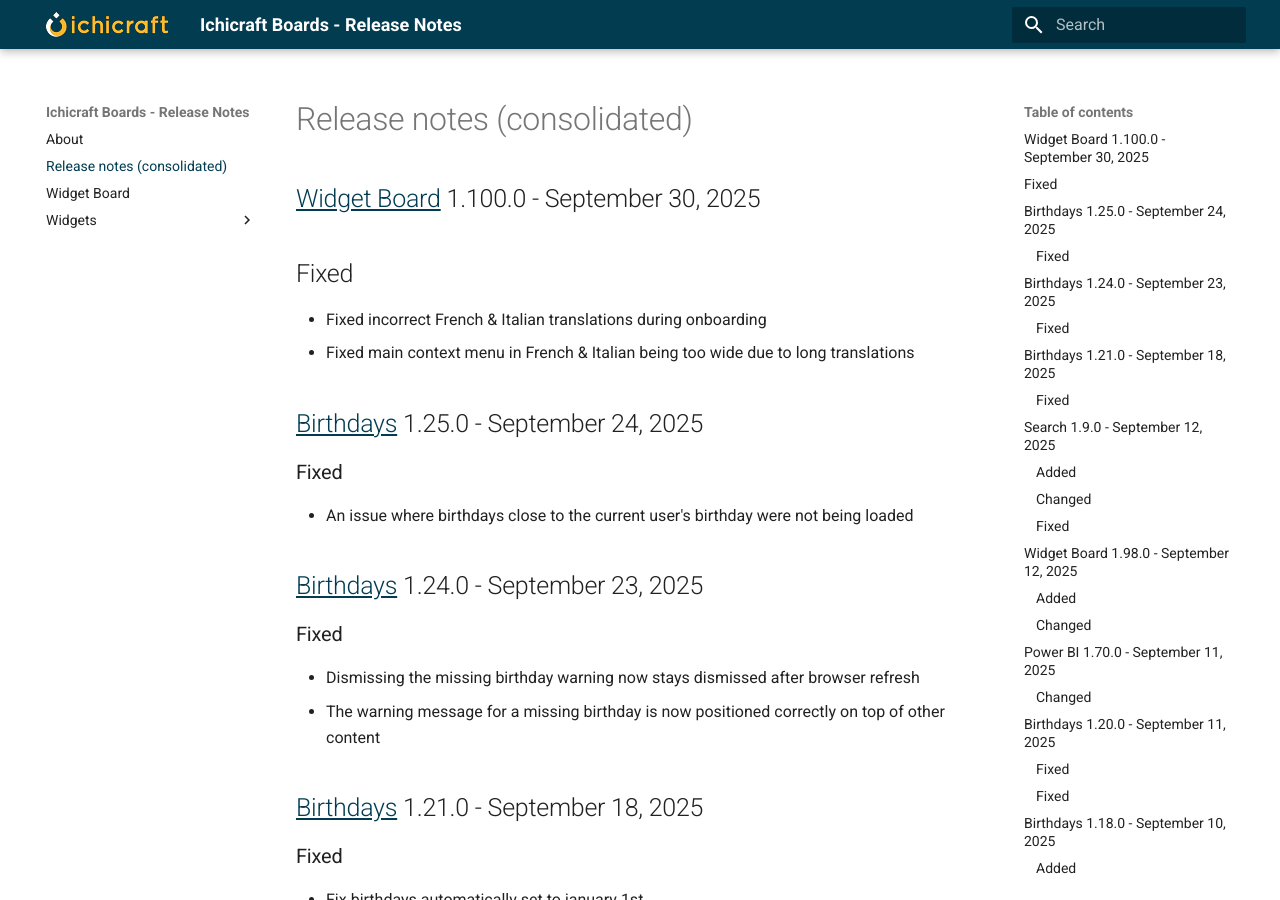
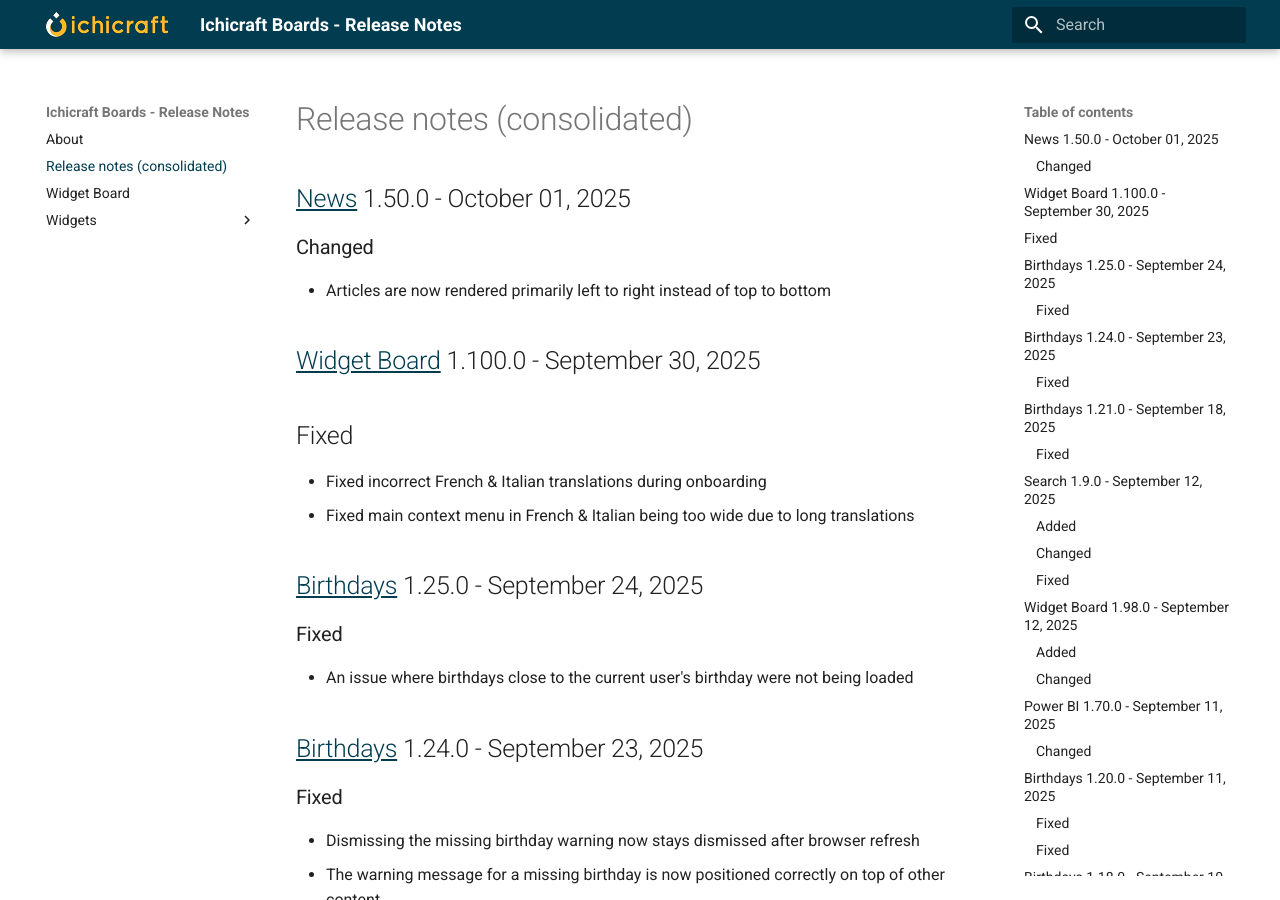
Before and after one commit to ichicraft/widgets-docs, an MkDocs documentation site: the page built from docs/Release-notes-(consolidated).md, in a window 1280 px wide and 900 px high. Built offline with MkDocs 1.6.1 and Material for MkDocs 9.7.7, drawn with Linux system fonts in a browser that asks for light colours.

Commit message:
Release notes updated by BuildService

```diff
--- a/docs/Release-notes-(consolidated).md
+++ b/docs/Release-notes-(consolidated).md
@@ -1,3 +1,8 @@
+## [News](./Widgets/News.md) 1.50.0 - October 01, 2025
+
+### Changed
+- Articles are now rendered primarily left to right instead of top to bottom
+
 ## [Widget Board](./Widget Board.md) 1.100.0 - September 30, 2025
 
 ## Fixed
--- a/docs/Widgets/News.md
+++ b/docs/Widgets/News.md
@@ -1,3 +1,8 @@
+## 1.50.0 - October 01, 2025
+
+### Changed
+- Articles are now rendered primarily left to right instead of top to bottom
+
 ## 1.49.0 - September 08, 2025
 
 ### Changed
```
